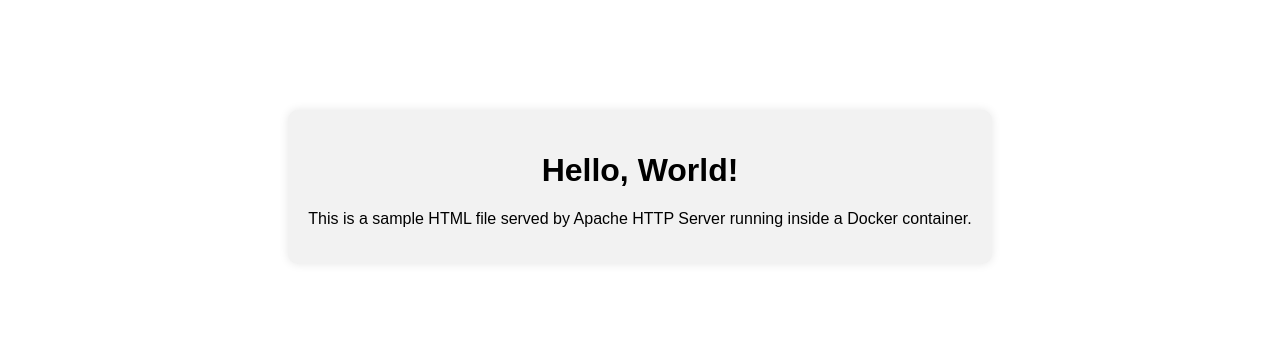
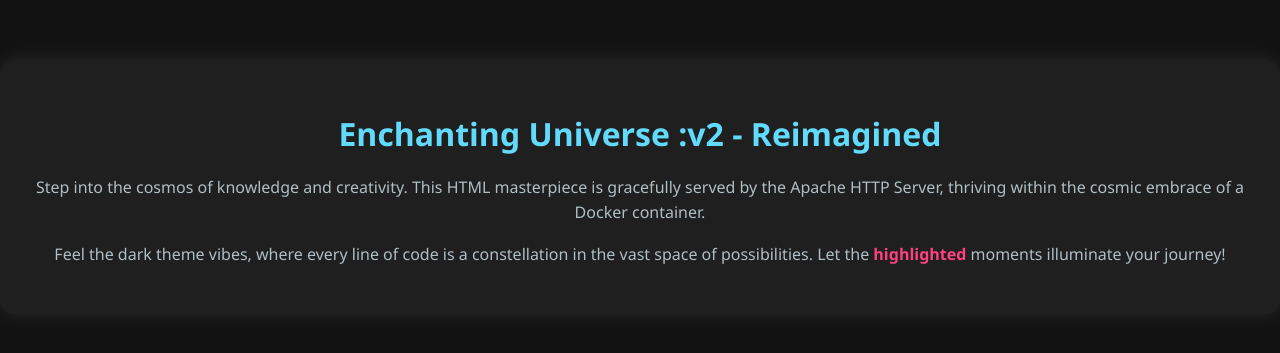
Before and after one commit to a1010s/webserver-docker, a plain HTML site: page index.html in a window 1280 px wide. Shown: the part 213-566 px from the top of the page. Drawn offline with Linux system fonts and the light colour scheme.

Commit message:
index.html modified

```diff
--- a/index.html
+++ b/index.html
@@ -4,10 +4,10 @@
 <head>
     <meta charset="UTF-8">
     <meta name="viewport" content="width=device-width, initial-scale=1.0">
-    <title>Hello, World!</title>
+    <title>Enchanting Universe</title>
     <style>
         body {
-            font-family: Arial, sans-serif;
+            font-family: 'Segoe UI', Tahoma, Geneva, Verdana, sans-serif;
             text-align: center;
             margin: 0;
             padding: 0;
@@ -15,21 +15,39 @@
             display: flex;
             justify-content: center;
             align-items: center;
+            background-color: #121212;
+            color: #ffffff;
         }
 
         .container {
-            background-color: #f2f2f2;
-            padding: 20px;
-            border-radius: 10px;
-            box-shadow: 0 0 10px rgba(0, 0, 0, 0.1);
+            background-color: #1f1f1f;
+            padding: 30px;
+            border-radius: 15px;
+            box-shadow: 0 0 20px rgba(255, 255, 255, 0.1);
+        }
+
+        h1 {
+            color: #61dafb;
+            margin-bottom: 20px;
+        }
+
+        p {
+            color: #b0bec5;
+            line-height: 1.6;
+        }
+
+        .highlight {
+            color: #ff4081;
+            font-weight: bold;
         }
     </style>
 </head>
 
 <body>
     <div class="container">
-        <h1>Hello, World!</h1>
-        <p>This is a sample HTML file served by Apache HTTP Server running inside a Docker container.</p>
+        <h1>Enchanting Universe :v2 - Reimagined</h1>
+        <p>Step into the cosmos of knowledge and creativity. This HTML masterpiece is gracefully served by the Apache HTTP Server, thriving within the cosmic embrace of a Docker container.</p>
+        <p>Feel the dark theme vibes, where every line of code is a constellation in the vast space of possibilities. Let the <span class="highlight">highlighted</span> moments illuminate your journey!</p>
     </div>
 </body>
 
```
